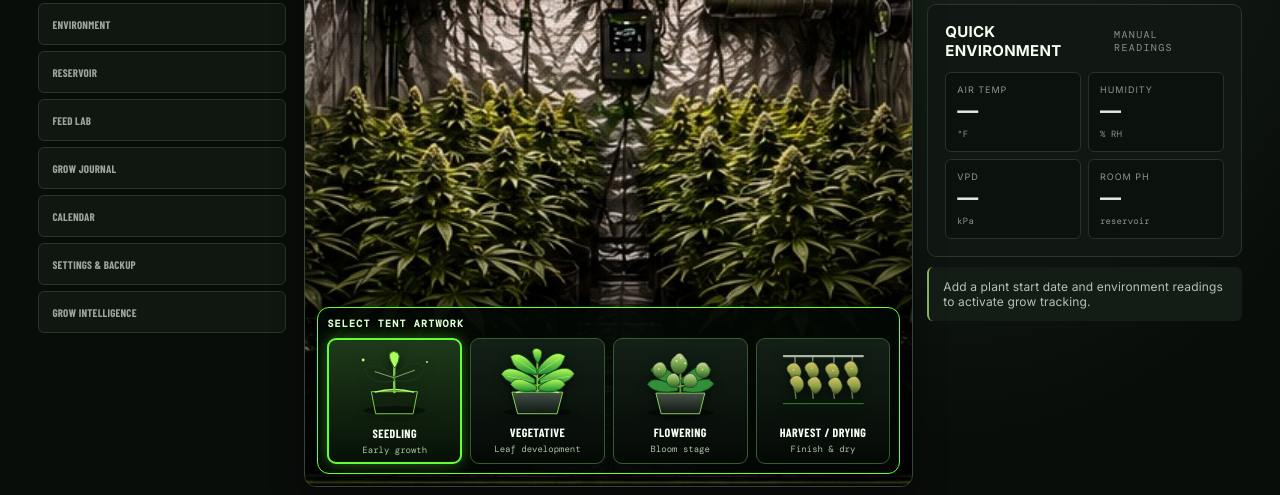
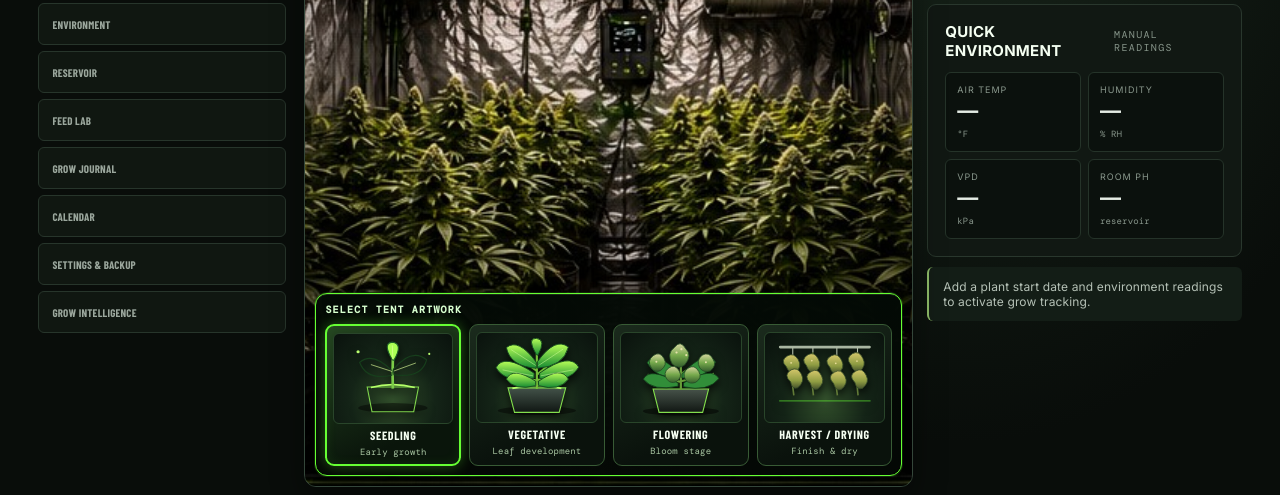
Before and after one commit to tstraw87/hoodieghost-grows, a plain HTML site: page index.html in a window 1280 px wide. Shown: the part 305-800 px from the top of the page. Drawn offline with nearby package versions, Linux system fonts and the light colour scheme; a web font is replaced by a local one.

Commit message:
Polish stage artwork selector cards for clearer, larger stage illustrations

```diff
--- a/index.html
+++ b/index.html
@@ -756,6 +756,43 @@ input,select,textarea{background:#050b07;border-color:#315b2b}
  #view-overview .stage-card .stage-thumb{height:64px!important;min-height:64px!important}
 }
 
+
+/* Stage selector visual finish: make the four distinct plant illustrations read as artwork */
+#view-overview .stage-gallery{
+ bottom:10px!important;left:10px!important;right:10px!important;
+ padding:9px!important;gap:8px!important;
+ background:linear-gradient(180deg,rgba(3,10,5,.96),rgba(4,8,5,.99))!important;
+ border:1px solid #66ff33!important;
+ box-shadow:0 0 0 1px #66ff3322,inset 0 1px #baff8b22,0 8px 22px #000c!important;
+}
+#view-overview .stage-card{
+ min-height:126px!important;padding:7px 6px 6px!important;
+ background:linear-gradient(155deg,#1b2b1d,#0a120c 72%)!important;
+ border:1px solid #385b35!important;border-radius:9px!important;
+}
+#view-overview .stage-card .stage-thumb{
+ height:91px!important;min-height:91px!important;padding:0!important;
+ background:radial-gradient(ellipse at 50% 75%,#33512c 0%,#142417 50%,#0a120d 100%)!important;
+ border:1px solid #29452a!important;border-radius:6px!important;
+}
+#view-overview .stage-card .stage-thumb svg{
+ width:100%!important;height:100%!important;max-height:91px!important;
+ filter:drop-shadow(0 4px 5px #000c)!important;
+}
+#view-overview .stage-card b{font-size:12px!important;letter-spacing:.65px!important}
+#view-overview .stage-card small{font-size:9px!important;letter-spacing:.15px!important}
+#view-overview .stage-card.active{
+ border:2px solid #66ff33!important;
+ background:linear-gradient(155deg,#244321,#0a150b 75%)!important;
+ box-shadow:0 0 14px #66ff3355,inset 0 0 12px #66ff3315!important;
+}
+@media(max-width:680px){
+ #view-overview .stage-gallery{grid-template-columns:repeat(2,minmax(0,1fr))!important}
+ #view-overview .stage-card{min-height:112px!important}
+ #view-overview .stage-card .stage-thumb{height:76px!important;min-height:76px!important}
+ #view-overview .stage-card .stage-thumb svg{max-height:76px!important}
+}
+
 </style>
 </head>
 <body>
```
